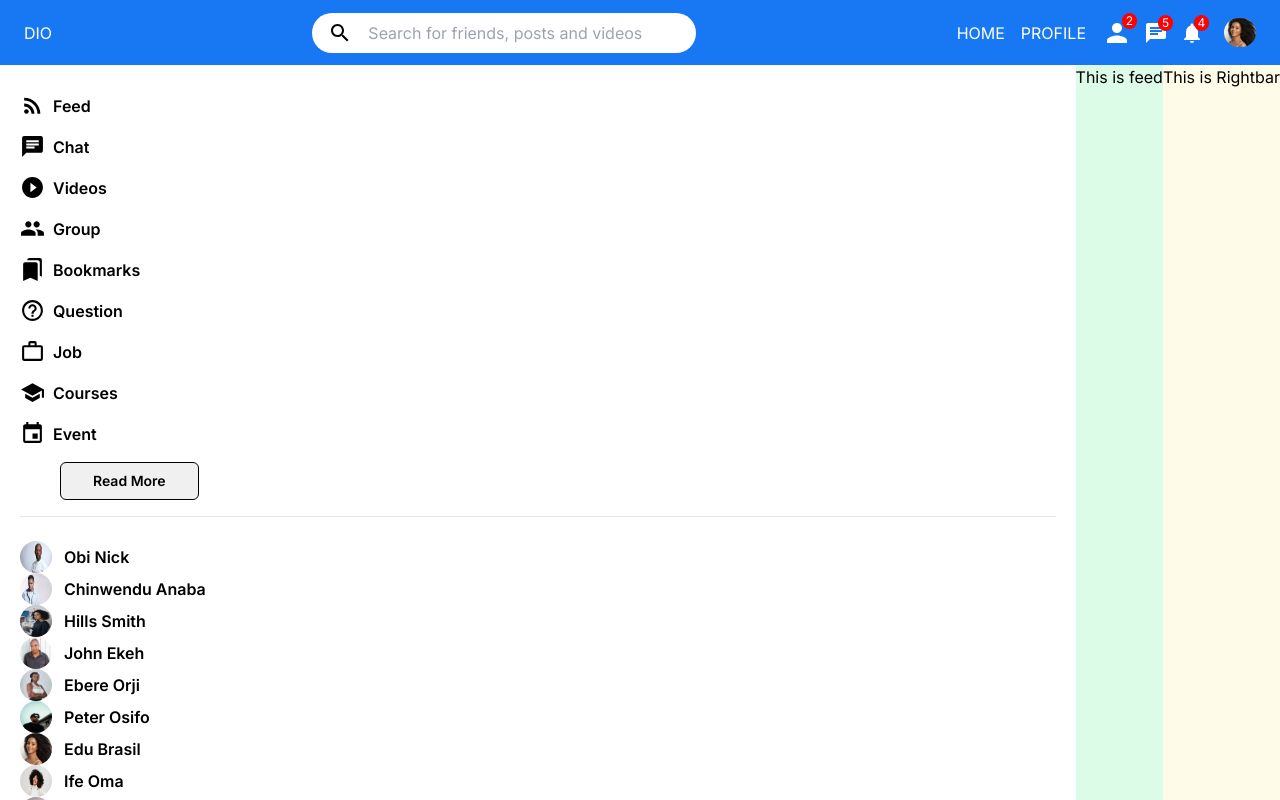
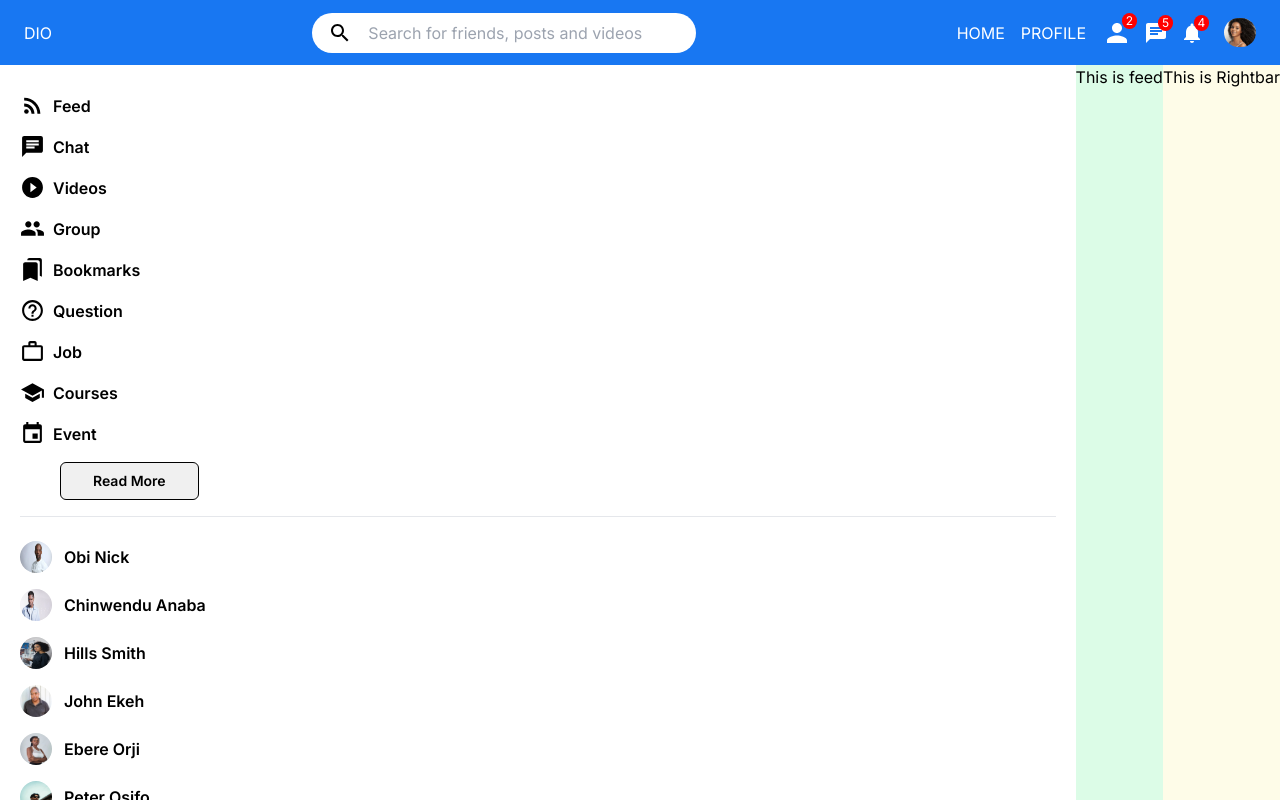
Before and after one commit to Usytech01/D-tech, a Next.js app: page / in a window 1280 px wide. Built offline with nearby package versions, Linux system fonts and the light colour scheme.

Commit message:
image spacing

```diff
--- a/app/component/CloseFriend.jsx
+++ b/app/component/CloseFriend.jsx
@@ -4,7 +4,7 @@
 
 export default function CloseFriend({user}){
     return(
-        <li className='flex items-center gap-3'><Image
+        <li className='flex items-center gap-3 my-4'><Image
         src={user.profilePicture}
         alt='User picture'
         width={32}
```
